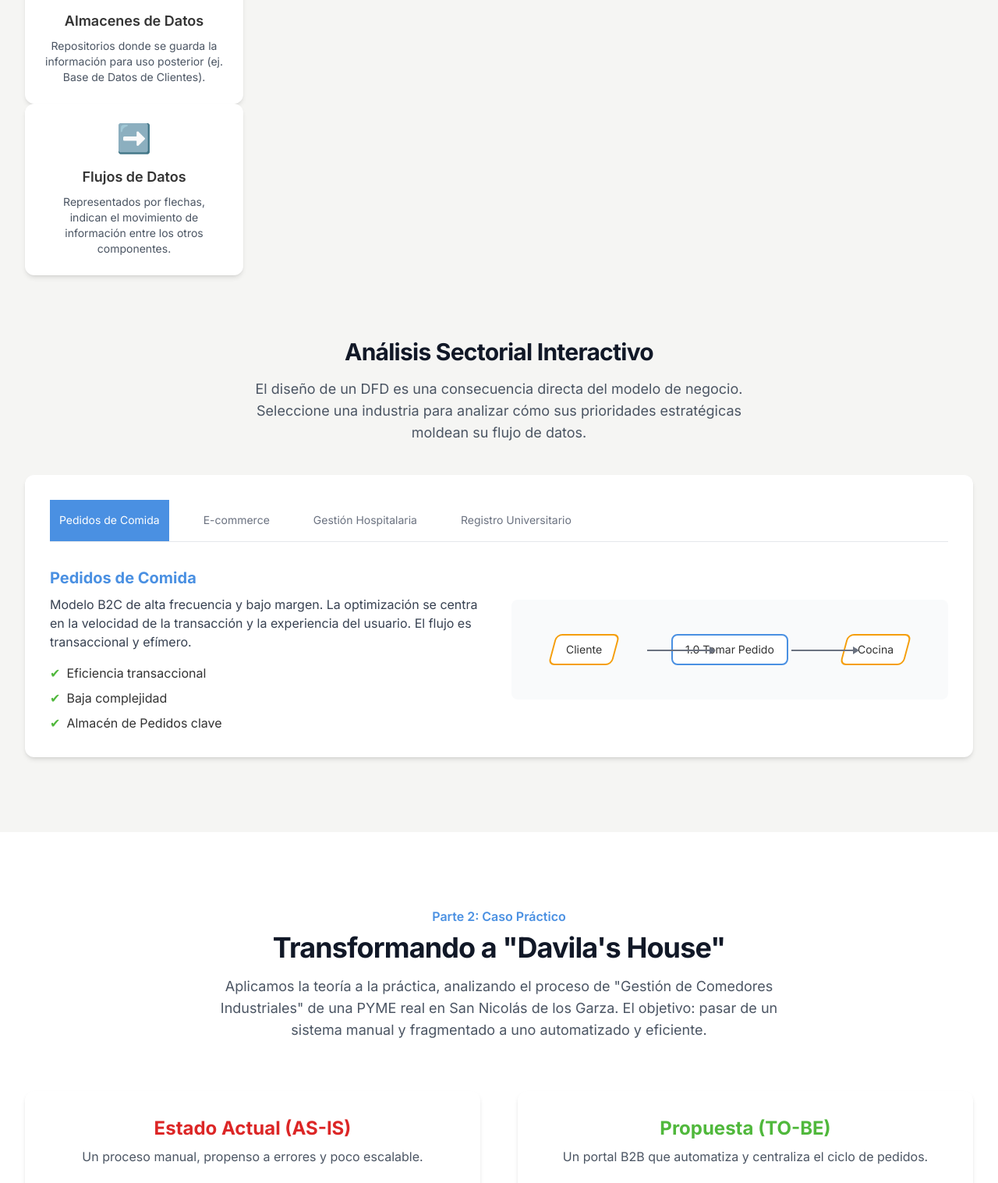
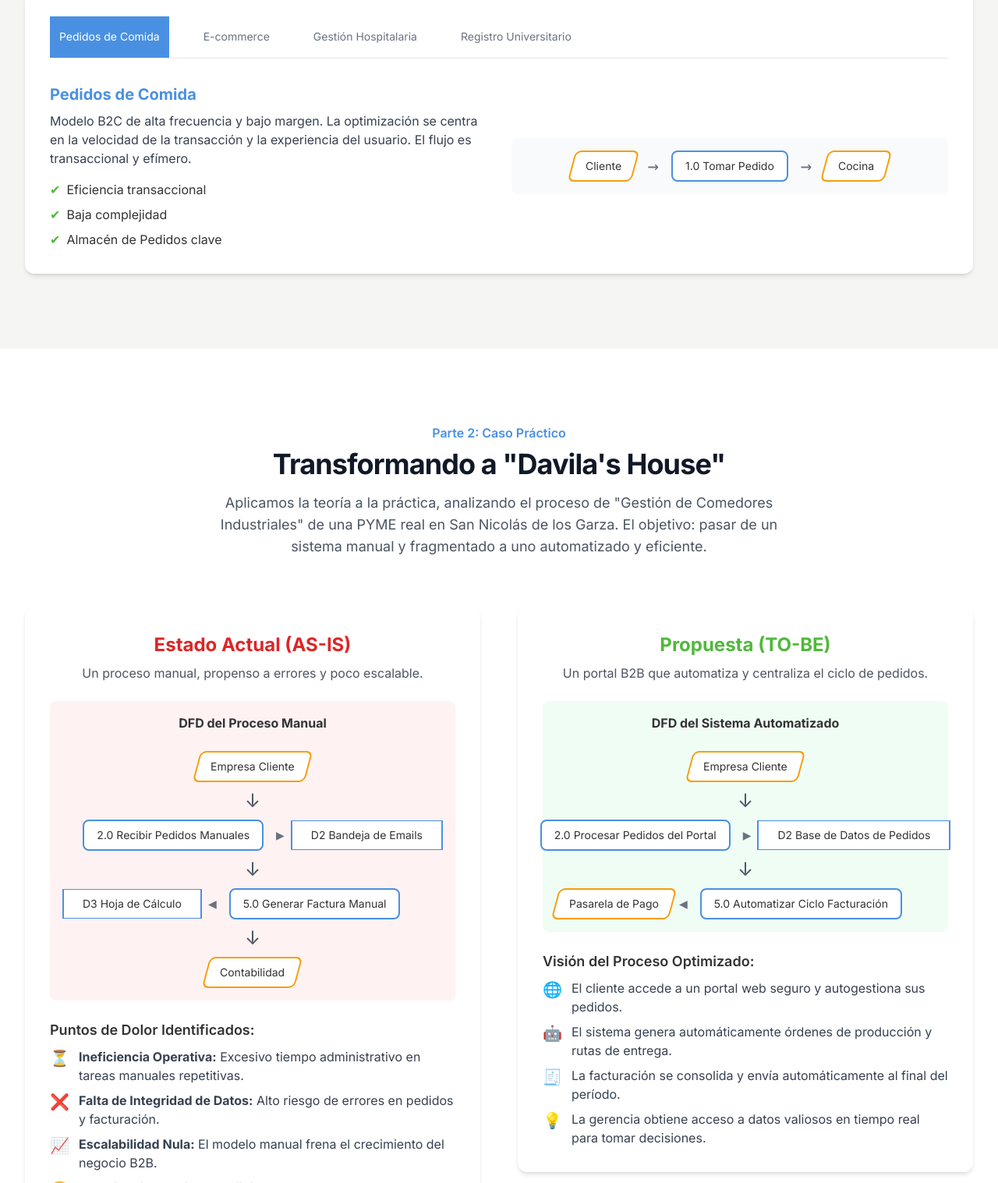
Before and after one commit to Icuruya/Ev2, a plain HTML site: page index.html in a window 1280 px wide. Shown: the part 1283-2800 px from the top of the page at 78% size. Drawn offline with nearby package versions, Linux system fonts and the light colour scheme.

Commit message:
Update index.html

```diff
--- a/index.html
+++ b/index.html
@@ -82,38 +82,6 @@
             border-radius: 0;
             padding: 0.5rem 1.5rem;
         }
-        .arrow {
-            position: absolute;
-            background-color: #6B7280;
-            height: 2px;
-        }
-        .arrow::after {
-            content: '';
-            position: absolute;
-            width: 0;
-            height: 0;
-            border-top: 5px solid transparent;
-            border-bottom: 5px solid transparent;
-        }
-        .arrow.right::after {
-            border-left: 8px solid #6B7280;
-            right: -8px; top: -4px;
-        }
-        .arrow.left::after {
-             border-right: 8px solid #6B7280;
-             left: -8px; top: -4px;
-        }
-        .arrow.down::after {
-            border-top: 8px solid #6B7280;
-            left: -4px; bottom: -8px;
-            transform: rotate(90deg);
-        }
-        .arrow.up::after {
-            border-bottom: 8px solid #6B7280;
-            left: -4px; top: -8px;
-            transform: rotate(90deg);
-        }
-
     </style>
 </head>
 <body class="antialiased">
@@ -171,8 +139,7 @@
                     <p class="mt-4 max-w-2xl mx-auto text-lg text-gray-600">Un Diagrama de Flujo de Datos (DFD) no es solo un dibujo técnico; es un mapa que revela cómo viaja la información, dónde se transforma y dónde se almacena. A continuación, exploramos sus componentes fundamentales.</p>
                 </div>
 
-                <div class="mt-12 grid gap-8 md:grid-cols-2 lg:grid-cols-4">
-                    <div id="dfd-components-container"></div>
+                <div id="dfd-components-container" class="mt-12 grid gap-8 md:grid-cols-2 lg:grid-cols-4">
                 </div>
 
                 <div class="mt-20 text-center">
@@ -202,21 +169,31 @@
                         <h4 class="text-2xl font-bold text-center text-red-600">Estado Actual (AS-IS)</h4>
                         <p class="text-center text-gray-600 mt-2">Un proceso manual, propenso a errores y poco escalable.</p>
                         <div id="as-is-diagram" class="mt-6 p-4 bg-red-50 rounded-lg">
-                            <h5 class="font-bold text-center mb-4">DFD del Proceso Manual</h5>
-                             <div class="relative h-96 flex flex-col justify-between items-center text-xs sm:text-sm">
+                            <h5 class="font-bold text-center mb-6">DFD del Proceso Manual</h5>
+                            <div class="flex flex-col items-center space-y-2 text-xs sm:text-sm">
                                 <div class="dfd-element dfd-entity"><span>Empresa Cliente</span></div>
-                                <div class="dfd-element dfd-process">2.0 Recibir Pedidos Manuales</div>
-                                <div class="dfd-element dfd-process">5.0 Generar Factura Manual</div>
+                                <div class="text-gray-600 text-2xl font-light">↓</div>
+                                <div class="w-full flex items-center justify-center my-2">
+                                    <div class="flex-1"></div>
+                                    <div class="dfd-element dfd-process whitespace-nowrap">2.0 Recibir Pedidos Manuales</div>
+                                    <div class="flex-1 flex items-center pl-2 sm:pl-4">
+                                        <div class="flex-grow border-t-2 border-gray-400 border-dashed"></div>
+                                        <div class="text-gray-500">▶</div>
+                                        <div class="ml-2 dfd-element dfd-datastore whitespace-nowrap">D2 Bandeja de Emails</div>
+                                    </div>
+                                </div>
+                                <div class="text-gray-600 text-2xl font-light">↓</div>
+                                <div class="w-full flex items-center justify-center my-2">
+                                    <div class="flex-1 flex items-center pr-2 sm:pr-4">
+                                         <div class="mr-2 dfd-element dfd-datastore whitespace-nowrap">D3 Hoja de Cálculo</div>
+                                         <div class="text-gray-500">◀</div>
+                                         <div class="flex-grow border-t-2 border-gray-400 border-dashed"></div>
+                                    </div>
+                                    <div class="dfd-element dfd-process whitespace-nowrap">5.0 Generar Factura Manual</div>
+                                    <div class="flex-1"></div>
+                                </div>
+                                <div class="text-gray-600 text-2xl font-light">↓</div>
                                 <div class="dfd-element dfd-entity"><span>Contabilidad</span></div>
-
-                                <div class="arrow down" style="width: 2px; height: 18%; left: 50%; top: 18%;"></div>
-                                <div class="arrow down" style="width: 2px; height: 18%; left: 50%; top: 50%;"></div>
-
-                                <div class="absolute dfd-element dfd-datastore" style="top: 45%; right: 0;">D2 Bandeja de Emails</div>
-                                <div class="absolute dfd-element dfd-datastore" style="bottom: 10%; right: 0;">D3 Hoja de Cálculo</div>
-
-                                <div class="arrow left" style="width: 15%; height: 2px; top: 31%; right: 35%;"></div>
-                                <div class="arrow right" style="width: 15%; height: 2px; top: 78%; right: 35%;"></div>
                             </div>
                         </div>
                          <div class="mt-6">
@@ -229,19 +206,29 @@
                         <h4 class="text-2xl font-bold text-center success-color">Propuesta (TO-BE)</h4>
                         <p class="text-center text-gray-600 mt-2">Un portal B2B que automatiza y centraliza el ciclo de pedidos.</p>
                          <div id="to-be-diagram" class="mt-6 p-4 bg-green-50 rounded-lg">
-                            <h5 class="font-bold text-center mb-4">DFD del Sistema Automatizado</h5>
-                             <div class="relative h-96 flex flex-col justify-between items-center text-xs sm:text-sm">
+                            <h5 class="font-bold text-center mb-6">DFD del Sistema Automatizado</h5>
+                             <div class="flex flex-col items-center space-y-2 text-xs sm:text-sm">
                                 <div class="dfd-element dfd-entity"><span>Empresa Cliente</span></div>
-                                <div class="dfd-element dfd-process">2.0 Procesar Pedidos del Portal</div>
-                                <div class="dfd-element dfd-process">5.0 Automatizar Ciclo Facturación</div>
-                                <div class="dfd-element dfd-entity"><span>Pasarela de Pago</span></div>
-
-                                <div class="arrow down" style="width: 2px; height: 18%; left: 50%; top: 18%;"></div>
-                                <div class="arrow down" style="width: 2px; height: 18%; left: 50%; top: 50%;"></div>
-
-                                <div class="absolute dfd-element dfd-datastore" style="top: 45%; right: 0;">D2 Base de Datos de Pedidos</div>
-                                <div class="arrow left" style="width: 15%; height: 2px; top: 31%; right: 35%;"></div>
-                                <div class="arrow left" style="width: 15%; height: 2px; top: 60%; right: 35%;"></div>
+                                <div class="text-gray-600 text-2xl font-light">↓</div>
+                                <div class="w-full flex items-center justify-center my-2">
+                                    <div class="flex-1"></div>
+                                    <div class="dfd-element dfd-process whitespace-nowrap">2.0 Procesar Pedidos del Portal</div>
+                                    <div class="flex-1 flex items-center pl-2 sm:pl-4">
+                                        <div class="flex-grow border-t-2 border-gray-400"></div>
+                                        <div class="text-gray-500">▶</div>
+                                        <div class="ml-2 dfd-element dfd-datastore whitespace-nowrap">D2 Base de Datos de Pedidos</div>
+                                    </div>
+                                </div>
+                                <div class="text-gray-600 text-2xl font-light">↓</div>
+                                <div class="w-full flex items-center justify-center my-2">
+                                    <div class="flex-1 flex items-center pr-2 sm:pr-4">
+                                         <div class="mr-2 dfd-element dfd-entity whitespace-nowrap"><span>Pasarela de Pago</span></div>
+                                         <div class="text-gray-500">◀</div>
+                                         <div class="flex-grow border-t-2 border-gray-400"></div>
+                                    </div>
+                                    <div class="dfd-element dfd-process whitespace-nowrap">5.0 Automatizar Ciclo Facturación</div>
+                                    <div class="flex-1"></div>
+                                </div>
                             </div>
                         </div>
                         <div class="mt-6">
@@ -316,29 +303,45 @@
             }
         ],
         sectors: {
-            'food': {
+            food: {
                 name: 'Pedidos de Comida',
                 description: 'Modelo B2C de alta frecuencia y bajo margen. La optimización se centra en la velocidad de la transacción y la experiencia del usuario. El flujo es transaccional y efímero.',
                 kpis: ['Eficiencia transaccional', 'Baja complejidad', 'Almacén de Pedidos clave'],
-                diagram: '<div class="dfd-element dfd-entity"><span>Cliente</span></div><div class="dfd-element dfd-process">1.0 Tomar Pedido</div><div class="dfd-element dfd-entity"><span>Cocina</span></div>'
+                diagram: `<div class="dfd-element dfd-entity"><span>Cliente</span></div>
+                          <div class="text-2xl font-mono text-gray-500 px-4">→</div>
+                          <div class="dfd-element dfd-process">1.0 Tomar Pedido</div>
+                          <div class="text-2xl font-mono text-gray-500 px-4">→</div>
+                          <div class="dfd-element dfd-entity"><span>Cocina</span></div>`
             },
-            'ecommerce': {
+            ecommerce: {
                 name: 'E-commerce',
                 description: 'Añade la complejidad de la gestión de inventario físico, logística y cuentas de cliente. Considerado el diseño de DFD más equilibrado y eficaz para comunicar.',
                 kpis: ['Logística y stock', 'Experiencia de cliente', 'Almacén de Inventario crítico'],
-                diagram: '<div class="dfd-element dfd-entity"><span>Cliente</span></div><div class="dfd-element dfd-process">3.0 Procesar Carrito</div><div class="dfd-element dfd-entity"><span>Almacén</span></div>'
+                diagram: `<div class="dfd-element dfd-entity"><span>Cliente</span></div>
+                          <div class="text-2xl font-mono text-gray-500 px-4">→</div>
+                          <div class="dfd-element dfd-process">3.0 Procesar Carrito</div>
+                          <div class="text-2xl font-mono text-gray-500 px-4">→</div>
+                          <div class="dfd-element dfd-entity"><span>Almacén</span></div>`
             },
-            'hospital': {
+            hospital: {
                 name: 'Gestión Hospitalaria',
                 description: 'Sistema regido por la seguridad, confidencialidad y cumplimiento normativo. Su alta complejidad lo convierte en el diseño menos eficaz para representar claramente con un DFD de alto nivel.',
                 kpis: ['Alta regulación', 'Flujo de datos complejo', 'Expediente clínico como activo crítico'],
-                diagram: '<div class="dfd-element dfd-entity"><span>Paciente</span></div><div class="dfd-element dfd-process">4.0 Gestionar Expediente</div><div class="dfd-element dfd-entity"><span>Aseguradora</span></div>'
+                diagram: `<div class="dfd-element dfd-entity"><span>Paciente</span></div>
+                          <div class="text-2xl font-mono text-gray-500 px-4">→</div>
+                          <div class="dfd-element dfd-process">4.0 Gestionar Expediente</div>
+                          <div class="text-2xl font-mono text-gray-500 px-4">→</div>
+                          <div class="dfd-element dfd-entity"><span>Aseguradora</span></div>`
             },
-            'university': {
+            university: {
                 name: 'Registro Universitario',
                 description: 'Proceso administrativo con un ciclo de vida largo y múltiples validaciones internas. El flujo de datos es cíclico y relacional, gestionando la relación con el estudiante a través de semestres.',
                 kpis: ['Ciclo de vida largo', 'Múltiples validaciones', 'Integridad del registro académico'],
-                diagram: '<div class="dfd-element dfd-entity"><span>Estudiante</span></div><div class="dfd-element dfd-process">3.0 Inscribir Cursos</div><div class="dfd-element dfd-entity"><span>Profesorado</span></div>'
+                diagram: `<div class="dfd-element dfd-entity"><span>Estudiante</span></div>
+                          <div class="text-2xl font-mono text-gray-500 px-4">→</div>
+                          <div class="dfd-element dfd-process">3.0 Inscribir Cursos</div>
+                          <div class="text-2xl font-mono text-gray-500 px-4">→</div>
+                          <div class="dfd-element dfd-entity"><span>Profesorado</span></div>`
             }
         },
         davilasHouse: {
@@ -389,7 +392,6 @@
             closeIcon.classList.toggle('hidden');
         });
 
-        // Close menu when a link is clicked
         mobileMenu.addEventListener('click', (e) => {
             if (e.target.tagName === 'A') {
                 mobileMenu.classList.add('hidden');
@@ -442,10 +444,8 @@
                     </ul>
                 </div>
                 <div class="p-4 bg-gray-50 rounded-lg">
-                    <div class="relative h-24 flex justify-around items-center text-xs sm:text-sm">
+                    <div class="flex justify-center items-center text-xs sm:text-sm">
                         ${sector.diagram}
-                        <div class="arrow right" style="width: 15%; height: 2px; left: 30%; top: 50%;"></div>
-                        <div class="arrow right" style="width: 15%; height: 2px; left: 65%; top: 50%;"></div>
                     </div>
                 </div>
             </div>
```
